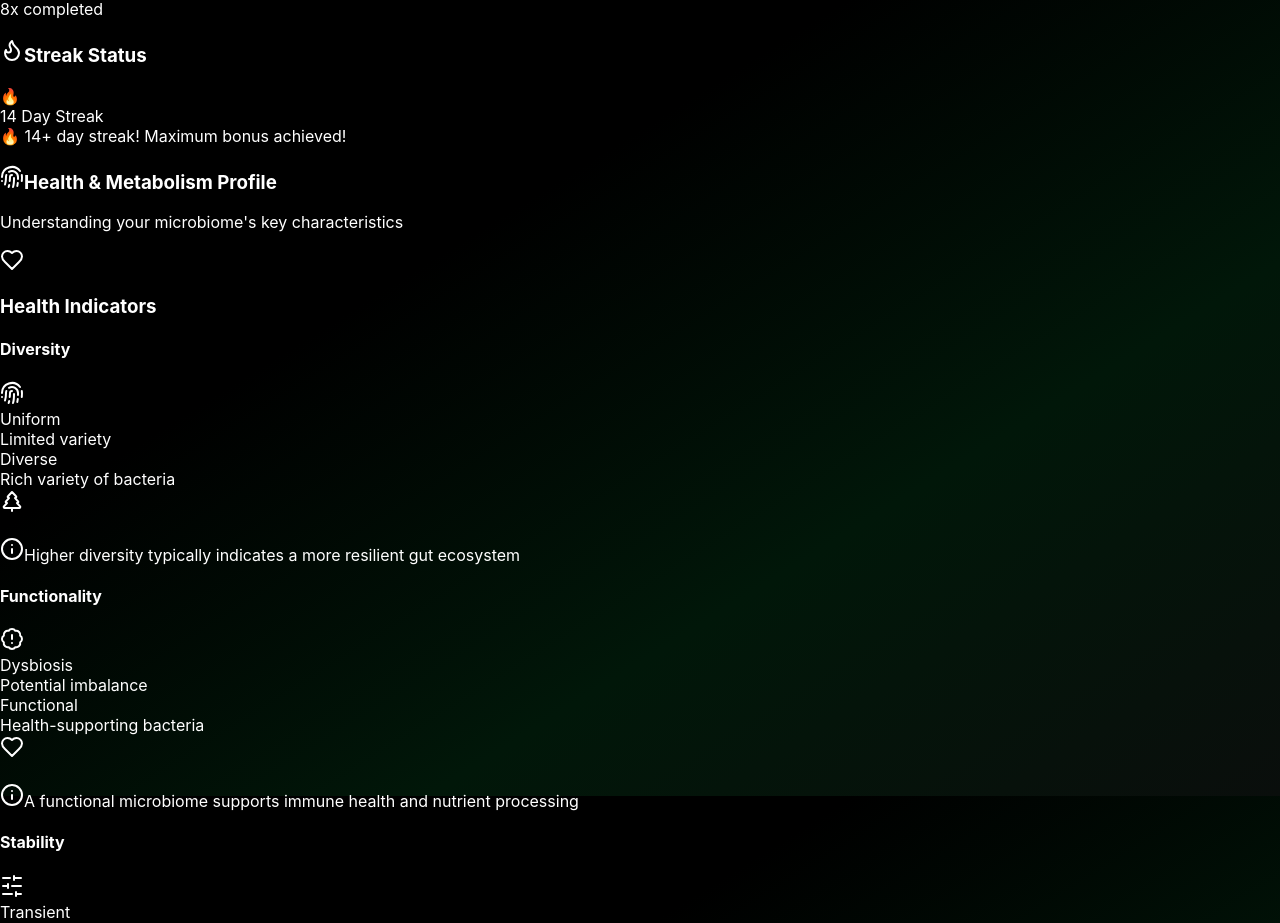
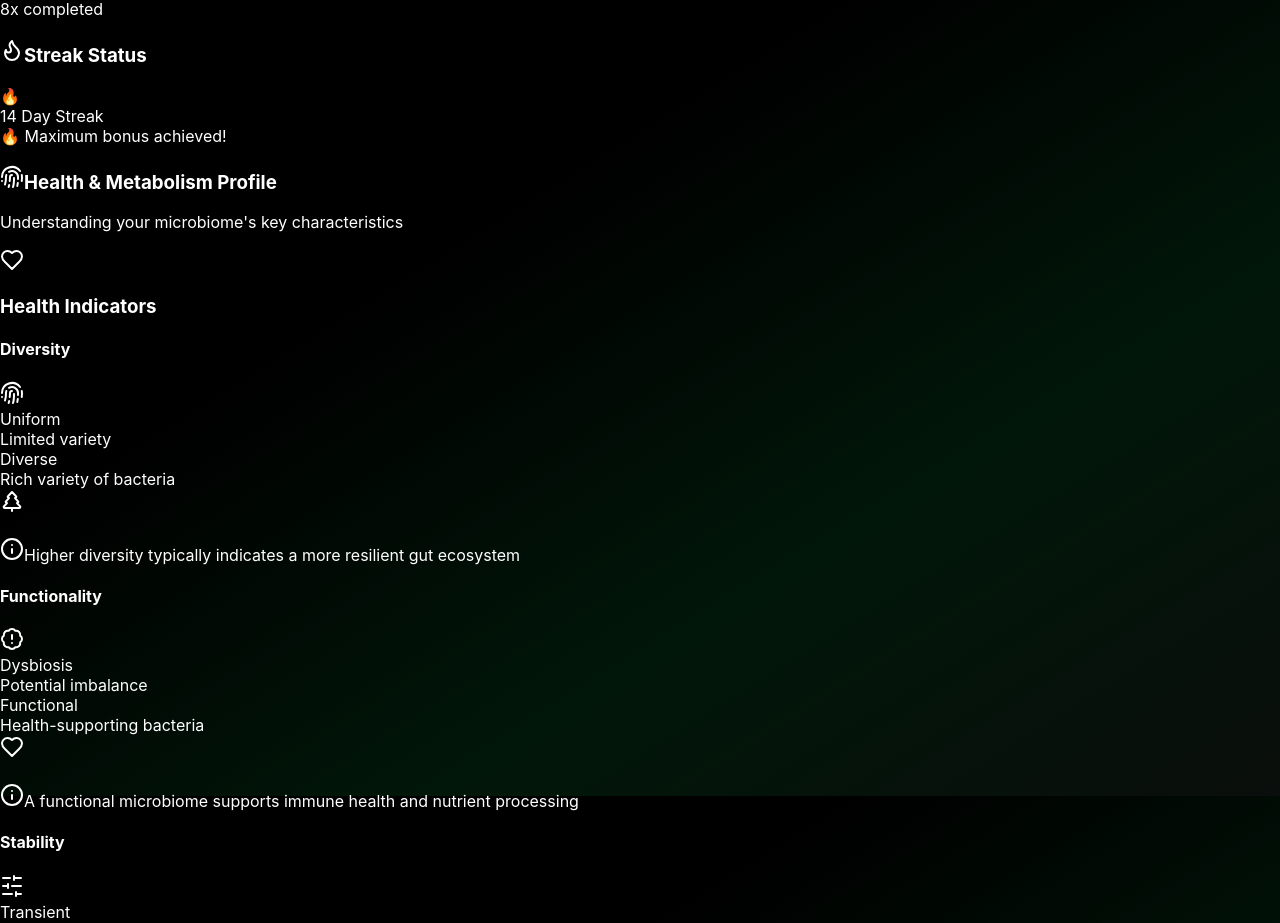
Before and after one commit to kmcclary/guthealthreport, a React (Create React App) app: page / in a window 1280 px wide. Shown: the part 4804-5727 px from the top of the page. Built offline with nearby package versions, Linux system fonts and the light colour scheme.

Commit message:
improve format

```diff
--- a/src/App.js
+++ b/src/App.js
@@ -47,7 +47,7 @@ const MicrobiomeReport = () => {
     },
     streak: {
       days: 14,
-      message: "🔥 14+ day streak! Maximum bonus achieved!"
+      message: "🔥 Maximum bonus achieved!"
     },
     enterotype_profile: {
       ETF: 0.6,
--- a/src/components/ui/StreakStatus.js
+++ b/src/components/ui/StreakStatus.js
@@ -16,7 +16,7 @@ const StreakStatus = ({ streak }) => {
         <CardHeader className="p-1">
           <CardTitle
             className={`flex items-center gap-2 transition-all duration-700 ease-out transform
-            ${titleVisible ? 'opacity-100 translate-y-0' : 'opacity-0 translate-y-2'}`}
+            ${titleVisible ? 'opacity-100 translate-y-0' : 'opacity-0'}`}
           >
             <Flame className="h-5 w-5 text-orange-600" />
             <span className="bg-gradient-to-r from-orange-600 to-red-600 bg-clip-text text-transparent">
@@ -24,9 +24,9 @@ const StreakStatus = ({ streak }) => {
             </span>
           </CardTitle>
         </CardHeader>
-        <CardContent className="p-2">
+        <CardContent className="p-20">
           <div className="text-center">
-            <div className="text-xl md:text-2xl mb-1">🔥</div>
+            <div className="text-6xl md:text-2xl mb-1">🔥</div>
             <div className="font-bold text-orange-600 responsive-text-md">{streak.days} Day Streak</div>
             <div className="responsive-text-xs text-gray-600">{streak.message}</div>
           </div>
```
